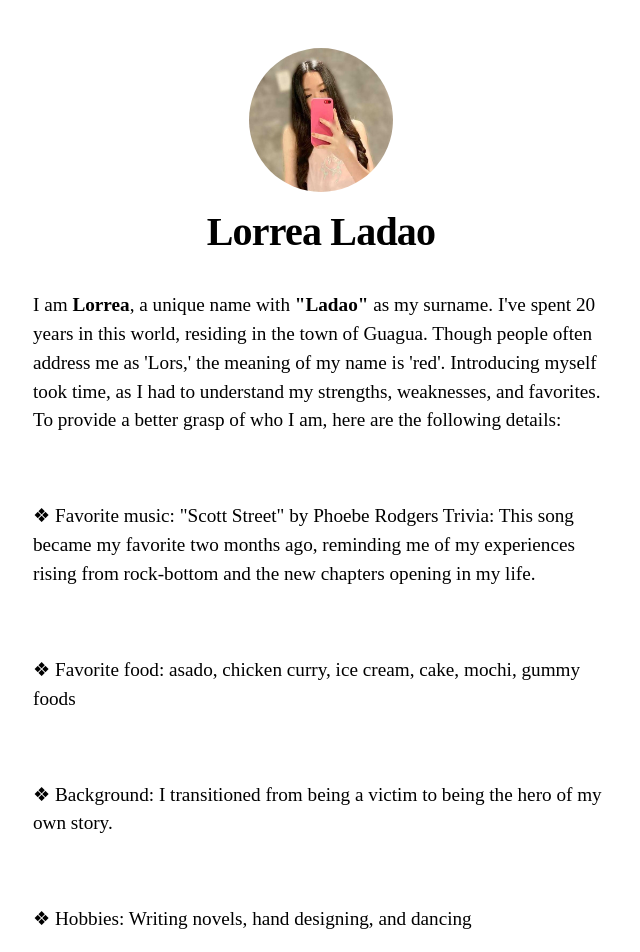
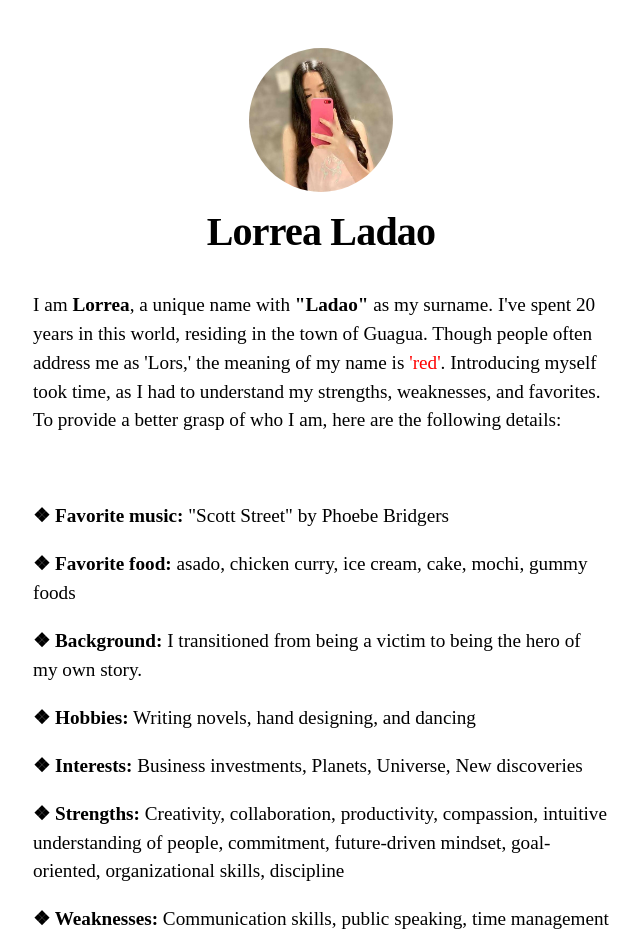
Before and after one commit to LorreaLadao/prelimexam, a Next.js app: page / in a window 1280 px wide. Shown: the top 952 px of the page, without its empty margins (319-959 px from the left). Built offline with nearby package versions, Linux system fonts and the light colour scheme.

Commit message:
second commit

```diff
--- a/pages/index.js
+++ b/pages/index.js
@@ -6,55 +6,44 @@ export default function Home() {
   return (
     <Layout home>
       <Head>
-        <title>{siteTitle}</title>
+        <title>Introducing Lorrea</title>
       </Head>
       <section className={utilStyles.headingMd}>
         <p> I am <b>Lorrea</b>, a unique name with <b>"Ladao"</b> as my surname. I've spent 20
               years in this world, residing in the town of Guagua. Though people often address
-              me as 'Lors,' the meaning of my name is 'red'. Introducing myself took time, as I
+              me as 'Lors,' the meaning of my name is <span style={{ color: 'red' }}> 'red'</span>.
+              Introducing myself took time, as I
               had to understand my strengths, weaknesses, and favorites. To provide a better
               grasp of who I am, here are the following details:
               <></>
           </p>
               <br></br>
               <p>
-              ❖ Favorite music: "Scott Street" by Phoebe Rodgers
-              Trivia: This song became my favorite two months ago, reminding me
-              of my experiences rising from rock-bottom and the new chapters
-              opening in my life.
+              <b>❖ Favorite music:</b> "Scott Street" by Phoebe Bridgers
               </p>
-              <br></br>
               <p>
-              ❖ Favorite food: asado, chicken curry, ice cream, cake, mochi, gummy
+              <b>❖ Favorite food: </b> asado, chicken curry, ice cream, cake, mochi, gummy
               foods
               </p>
-              <br></br>
               <p>
-              ❖ Background: I transitioned from being a victim to being the hero of my
+              <b>❖ Background:</b> I transitioned from being a victim to being the hero of my
               own story.
               </p>
-              <br></br>
               <p>
-              ❖ Hobbies: Writing novels, hand designing, and dancing
+              <b>❖ Hobbies:</b> Writing novels, hand designing, and dancing
               </p>
-              <br></br>
               <p>
-              ❖ Interests: Business investments, Planets, Universe, New discoveries
+              <b>❖ Interests:</b> Business investments, Planets, Universe, New discoveries
               </p>
-              <br></br>
               <p>
-              ❖ Strengths: Creativity, collaboration, productivity, compassion, intuitive
+              <b>❖ Strengths: </b> Creativity, collaboration, productivity, compassion, intuitive
               understanding of people, commitment, future-driven mindset, goal-
               oriented, organizational skills, discipline
               </p>
-              <br></br>
               <p>
-              ❖ Weaknesses: Communication skills, public speaking, time
+              <b>❖ Weaknesses: </b>Communication skills, public speaking, time
               management</p>
               <br></br>
-          (This is a sample website - you’ll be building a site like this on{' '}
-          <a href="https://nextjs.org/learn">our Next.js tutorial</a>.)
-
       </section>
     </Layout>
   );
```
Also changed, not shown: public/images/background.jpg (added), styles/utils.module.css (line endings or trailing spaces).
